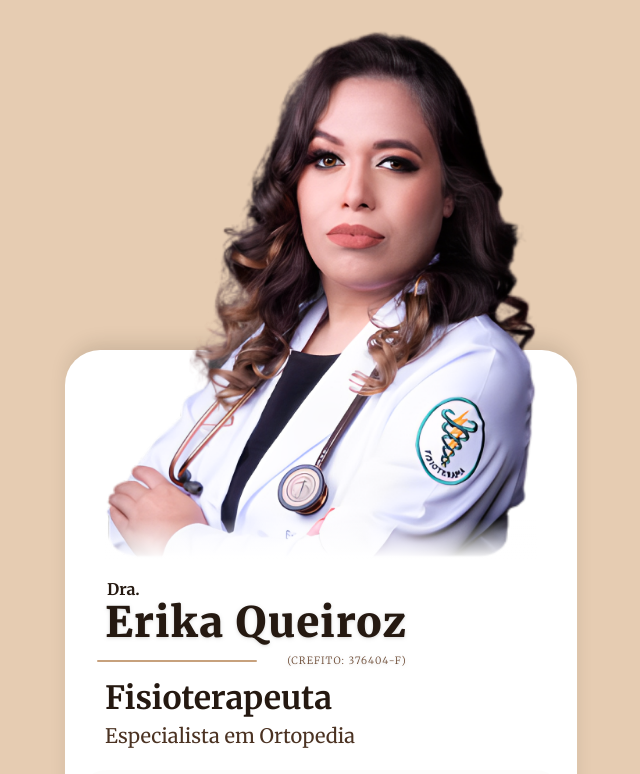
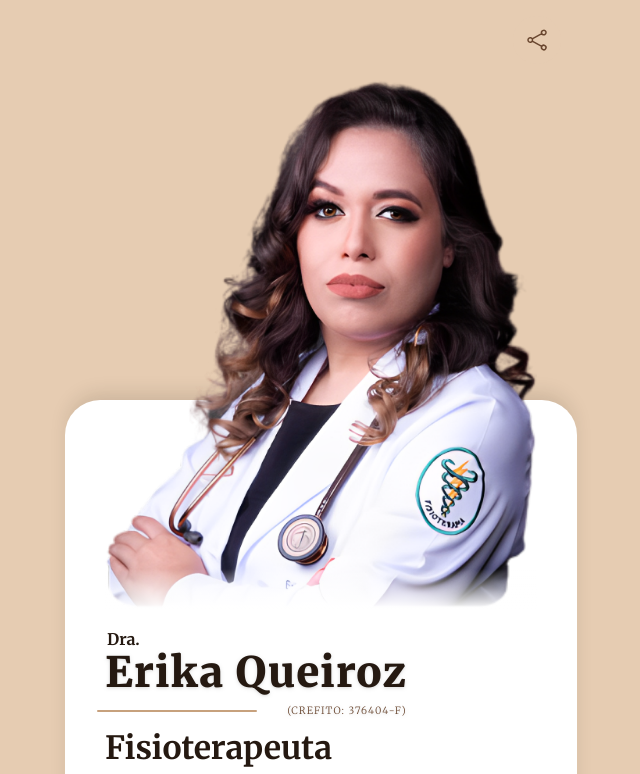
Before and after one commit to eduardojsc18/front-digital-business-card, a Nuxt app: page / in a window 1280 px wide. Shown: the top 774 px of the page, without its empty margins (319-959 px from the left). Built offline with nearby package versions, Linux system fonts and the light colour scheme.

Commit message:
⚙️ Ajustes
- Correção de performance

```diff
--- a/components/ProfileContact.vue
+++ b/components/ProfileContact.vue
@@ -2,7 +2,7 @@
     <section class="mt-14">
         <h3 class="text-4xl font-bold text-palette-1050"> Agende agora sua avaliação! </h3>
         <p class="mt-2 font-medium text-palette-1050">E tenha um atendimento com uma especialista na área </p>
-        <div class="mt-6 -ml-12 -mr-5 flex flex-col gap-3">
+        <div class="mt-6 -ml-10 flex flex-col gap-3">
             <a :href="makeLinkWhatsapp()">
                 <div class="bg-[#dcf8c6] rounded-r-full pl-10 p-3 shadow flex gap-5 relative">
                     <div class="flex-shrink-0 bg-white/50 rounded-full p-3">
--- a/components/ProfilePicture.vue
+++ b/components/ProfilePicture.vue
@@ -1,10 +1,10 @@
 <template>
     <section class="z-[9999] relative flex justify-center w-full">
-        <div class="relative z-0 transform-gpu transition-[margin] antialiased delay-[300ms] duration-[400ms] -mt-[0]" :class="{'!-mt-[250px] md:!-mt-[320px]': props.loading}">
+        <div class="relative z-0 transform-gpu transition-[margin] antialiased delay-[300ms] duration-[400ms] -mt-[250px] md:!-mt-[320px]">
             <div class="absolute bottom-0 w-full h-10 bg-gradient-to-t from-white to-transparent"/>
             <img
                 class="z-0 w-full h-full"
-                src="@/assets/img/erikaquerioz-fisioterapeuta-resize.png"
+                src="@/assets/img/erikaquerioz-fisioterapeuta-resize.webp"
                 alt="Imagem destaque da Dra. Erika Queiroz. Fisioterapeuta e Instrutura de Pilates"
             >
         </div>
@@ -12,7 +12,4 @@
 </template>
 
 <script setup>
-const props = defineProps({
-    loading: {type: Boolean, default: false}
-})
 </script>
--- a/components/layouts/ButtonShared.vue
+++ b/components/layouts/ButtonShared.vue
@@ -1,17 +1,46 @@
 <template>
-    <button class="z-50 w-12 h-12 relative grid place-items-center rounded-full bg-palette-100/70 text-palette-900 active:scale-95 transition-all">
+    <button v-show="animateButton" class="slide-in-right z-50 w-12 h-12 relative grid place-items-center rounded-full bg-palette-100/70 text-palette-900 active:scale-95 transition-all">
         <svg xmlns="http://www.w3.org/2000/svg" fill="none" viewBox="0 0 24 24" stroke-width="1.5" stroke="currentColor" class="w-6 h-6">
             <path stroke-linecap="round" stroke-linejoin="round" d="M7.217 10.907a2.25 2.25 0 100 2.186m0-2.186c.18.324.283.696.283 1.093s-.103.77-.283 1.093m0-2.186l9.566-5.314m-9.566 7.5l9.566 5.314m0 0a2.25 2.25 0 103.935 2.186 2.25 2.25 0 00-3.935-2.186zm0-12.814a2.25 2.25 0 103.933-2.185 2.25 2.25 0 00-3.933 2.185z" />
         </svg>
     </button>
 </template>
 
-<script>
-export default {
-    name: "ButtonShared"
+<script setup>
+const animateButton = ref(false)
+onMounted(() => {
+    setTimeout(() => {
+        animateButton.value = true
+    }, 1000)
+})
+</script>
+<style scoped>
+.slide-in-right {
+    -webkit-animation: slide-in-right 0.5s cubic-bezier(0.250, 0.460, 0.450, 0.940) both;
+    animation: slide-in-right 0.8s cubic-bezier(0.250, 0.460, 0.450, 0.940) both;
 }
-</script>
-
-<style scoped>
-
+@-webkit-keyframes slide-in-right {
+    0% {
+        -webkit-transform: translateX(1000px);
+        transform: translateX(1000px);
+        opacity: 0;
+    }
+    100% {
+        -webkit-transform: translateX(0);
+        transform: translateX(0);
+        opacity: 1;
+    }
+}
+@keyframes slide-in-right {
+    0% {
+        -webkit-transform: translateX(1000px);
+        transform: translateX(1000px);
+        opacity: 0;
+    }
+    100% {
+        -webkit-transform: translateX(0);
+        transform: translateX(0);
+        opacity: 1;
+    }
+}
 </style>
--- a/components/layouts/TheHeader.vue
+++ b/components/layouts/TheHeader.vue
@@ -1,25 +1,11 @@
 <template>
-    <Transition enter-active-class="transition-all transform-gpu duration-700" enter-from-class="opacity-0 translate-y-5" enter-to-class="opacity-100 translate-y-0">
-        <header v-show="loadPage" class="absolute w-full flex justify-between p-4">
-            <ButtonMenu />
-            <ButtonShared />
-        </header>
-    </Transition>
+    <header class="absolute w-full flex justify-end p-4">
+        <ButtonMenu v-if="false" />
+        <ButtonShared />
+    </header>
 </template>
 
 <script setup>
 import ButtonShared from "~/components/layouts/ButtonShared.vue";
 import ButtonMenu from "~/components/layouts/ButtonMenu.vue";
-
-// defineProps({
-//     loading: {type: Boolean, default: false}
-// })
-
-const loadPage = ref(false)
-onMounted(() => {
-    setTimeout(() => {
-        loadPage.value = true
-    }, 500)
-})
-
 </script>
--- a/layouts/default.vue
+++ b/layouts/default.vue
@@ -1,12 +1,27 @@
 <template>
     <div class="antialiased flex items-start transform-gpu bg-gradient-to-tl to-palette-100 from-palette-100">
         <div id="menu" class="flex-shrink-0 self-stretch"/>
-        <div class="flex-shrink-0 w-full md:max-w-lg mx-auto flex flex-col min-h-screen font-raleway relative">
-            <TheHeader v-if="false" />
-            <main class="flex-grow">
-                <slot />
-            </main>
-            <TheFooter />
+        <div class="w-full min-h-screen">
+            <TransitionGroup enter-active-class="transition-all duration-1000 delay-100 ease-in-out transform-gpu" enter-from-class="opacity-0" enter-to-class="opacity-100" leave-active-class="transition-all duration-1000 transform-gpu" leave-from-class="h-screen translate-y-0 opacity-100" leave-to-class="h-[0vh] -translate-y-full opacity-0">
+                <div v-if="!loadPage" class="touch-none flex-shrink-0 w-full h-screen grid place-items-center">
+                    <div>
+                        <div class="relative grid place-items-center">
+                            <div class="w-12 h-12 rounded-full absolute border border-solid border-palette-50"/>
+                            <div class="w-12 h-12 rounded-full animate-spin absolute border border-solid border-palette-500 drop-shadow border-t-transparent"/>
+                        </div>
+                        <div class="text-sm mt-7 animate-pulse">
+                            Carregando
+                        </div>
+                    </div>
+                </div>
+                <div v-else class="w-full md:max-w-lg mx-auto flex flex-col min-h-screen font-raleway relative">
+                    <TheHeader />
+                    <main class="flex-grow">
+                        <slot />
+                    </main>
+                    <TheFooter />
+                </div>
+            </TransitionGroup>
         </div>
     </div>
 </template>
@@ -14,4 +29,17 @@
 <script setup>
 import TheHeader from "~/components/layouts/TheHeader.vue";
 import TheFooter from "~/components/layouts/TheFooter.vue";
+
+const loadPage = ref(false)
+
+onBeforeMount(()=>{
+    document.body.style.overflow = 'hidden'
+    loadPage.value = false;
+})
+onMounted(() => {
+    setTimeout(() => {
+        loadPage.value = true
+        document.body.style.overflow = 'auto'
+    }, 500)
+})
 </script>
--- a/nuxt.config.ts
+++ b/nuxt.config.ts
@@ -19,7 +19,7 @@ export default defineNuxtConfig({
                 {name: 'robots', content: 'index'},
                 {name: 'format-detection', content: 'telephone=no'},
                 {name: 'theme-color', media: '(prefers-color-scheme: light)', content: '#E6CCB2'},
-                {name: 'theme-color', media: '(prefers-color-scheme: dark)', content: '#69462F'},
+                {name: 'theme-color', media: '(prefers-color-scheme: dark)', content: '#E6CCB2'},
                 {name: 'apple-mobile-web-app-capable', content: 'yes'},
                 {name: 'apple-mobile-web-app-status-bar-style', content: 'black-translucent'},
             ],
--- a/pages/index.vue
+++ b/pages/index.vue
@@ -1,17 +1,6 @@
 <template>
-    <div :class="!loadPage ? 'h-screen touch-none' : 'h-[280px] md:h-[350px]' " class="z-0 relative transition-[height] transform-gpu antialiased duration-700">
-        <div v-show="!loadPage" class="absolute top-1/2 left-1/2 -translate-x-1/2 -translate-y-1/2">
-            <div class="relative grid place-items-center">
-                <div class="w-12 h-12 rounded-full absolute border border-solid border-palette-50"/>
-                <div class="w-12 h-12 rounded-full animate-spin absolute border border-solid border-palette-500 drop-shadow border-t-transparent"/>
-            </div>
-            <div class="text-sm mt-7 animate-pulse">
-                Carregando
-            </div>
-        </div>
-    </div>
-    <div v-show="loadPage" class="flex-grow w-full bg-white rounded-t-[35px] rounded-b-md px-10 pb-10 shadow-[0_-10px_20px_-5px_#25191125]">
-        <ProfilePicture :loading="loadPage" />
+    <div class="flex-grow w-full bg-white rounded-t-[35px] mt-[280px] md:mt-[400px] rounded-b-md px-10 pb-10 shadow-[0_-10px_20px_-5px_#25191125]">
+        <ProfilePicture />
         <ProfileName />
         <ProfileProfession />
         <ProfileQuickInfo />
@@ -31,18 +20,4 @@ import ProfileAbout from "~/components/ProfileAbout.vue";
 import ProfileService from "~/components/ProfileService.vue";
 import ProfileQuickInfo from "~/components/ProfileQuickInfo.vue";
 
-definePageMeta({
-    layout: "default",
-});
-
-const loadPage = ref(false)
-
-onMounted(() => {
-    document.body.style.overflow = 'hidden'
-    setTimeout(() => {
-        loadPage.value = true
-        document.body.style.overflow = 'auto'
-    }, 500)
-})
-
 </script>
```
Also changed, not shown: assets/img/erikaquerioz-fisioterapeuta-resize.webp (added).
